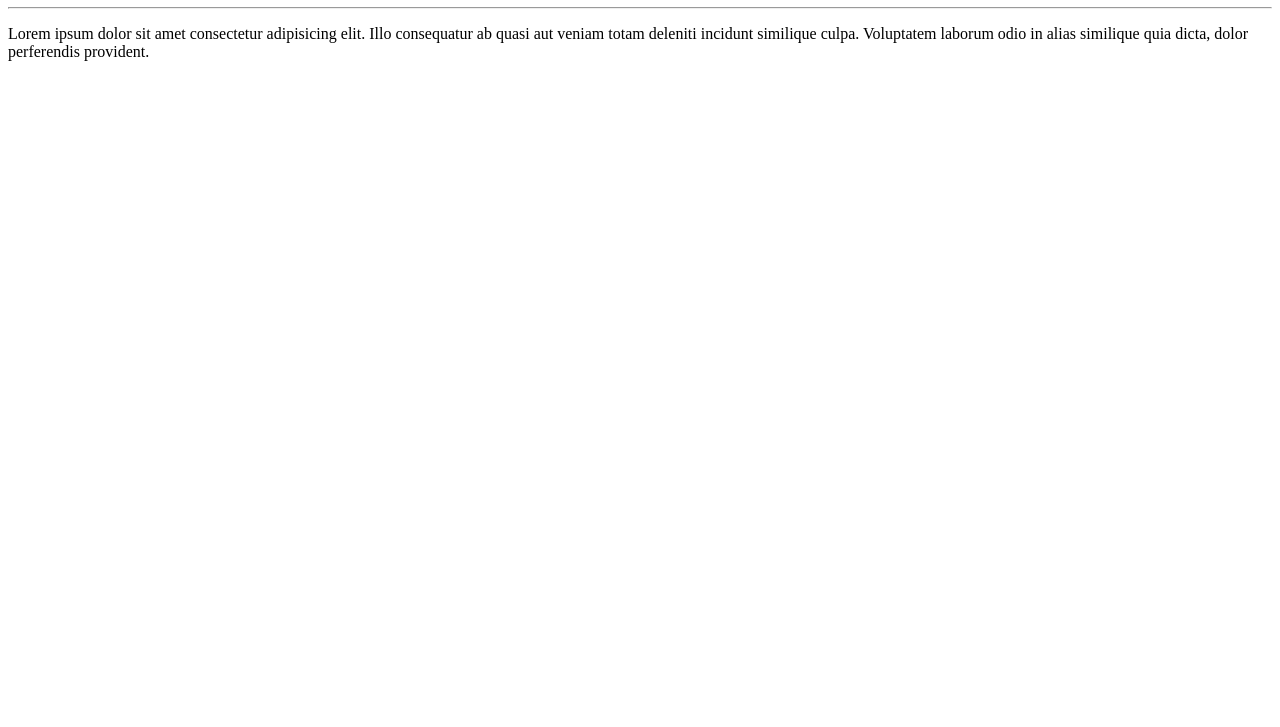
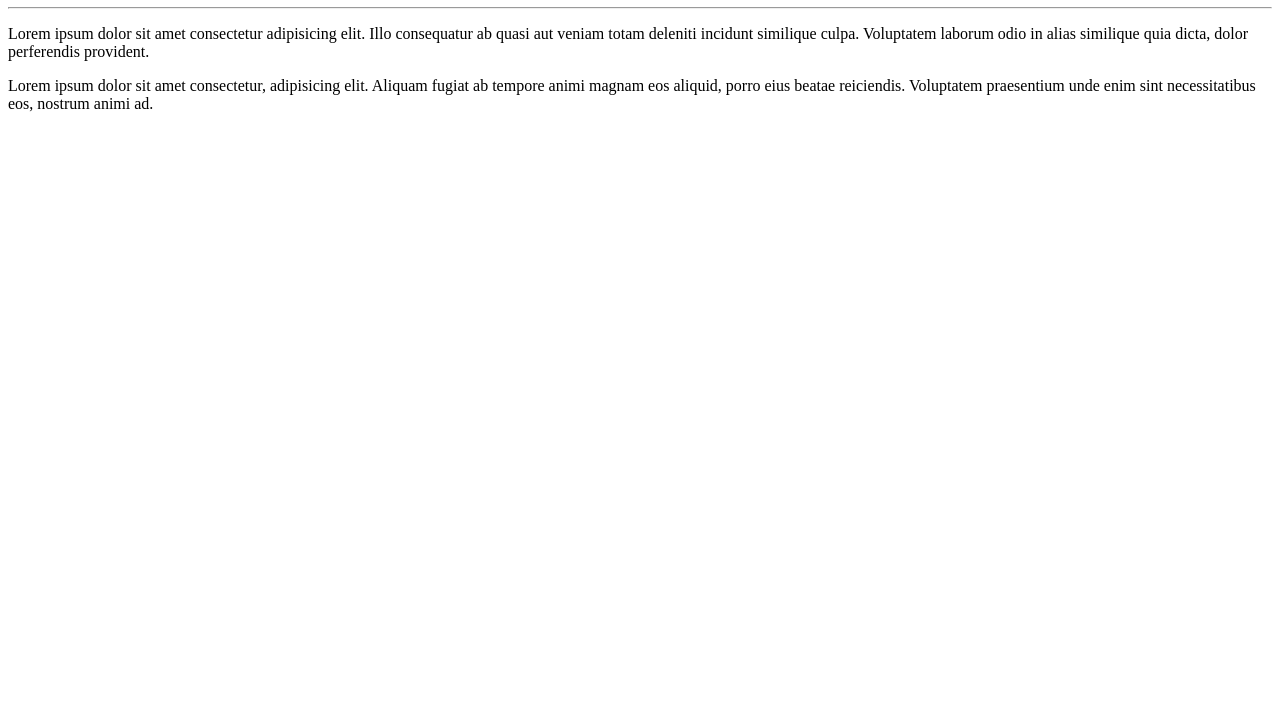
Before and after one commit to DuarteMacedo/testeCV, a plain HTML site: page site-exemplo/index.html in a window 1280 px wide. Shown: the part 73-800 px from the top of the page. Drawn offline with Linux system fonts and the light colour scheme.

Commit message:
adicionei um parágrafo

```diff
--- a/site-exemplo/index.html
+++ b/site-exemplo/index.html
@@ -10,5 +10,6 @@
     <h1>Olá, Mundo</h1>
     <hr>
     <p>Lorem ipsum dolor sit amet consectetur adipisicing elit. Illo consequatur ab quasi aut veniam totam deleniti incidunt similique culpa. Voluptatem laborum odio in alias similique quia dicta, dolor perferendis provident.</p>
+    <p>Lorem ipsum dolor sit amet consectetur, adipisicing elit. Aliquam fugiat ab tempore animi magnam eos aliquid, porro eius beatae reiciendis. Voluptatem praesentium unde enim sint necessitatibus eos, nostrum animi ad.</p>
 </body>
 </html>
```
